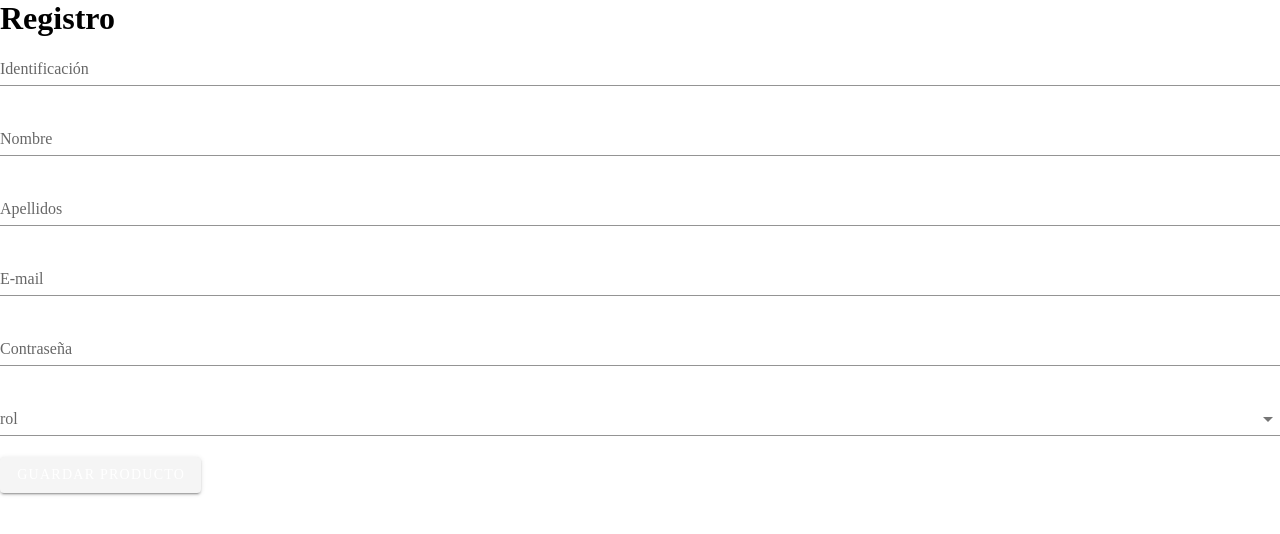
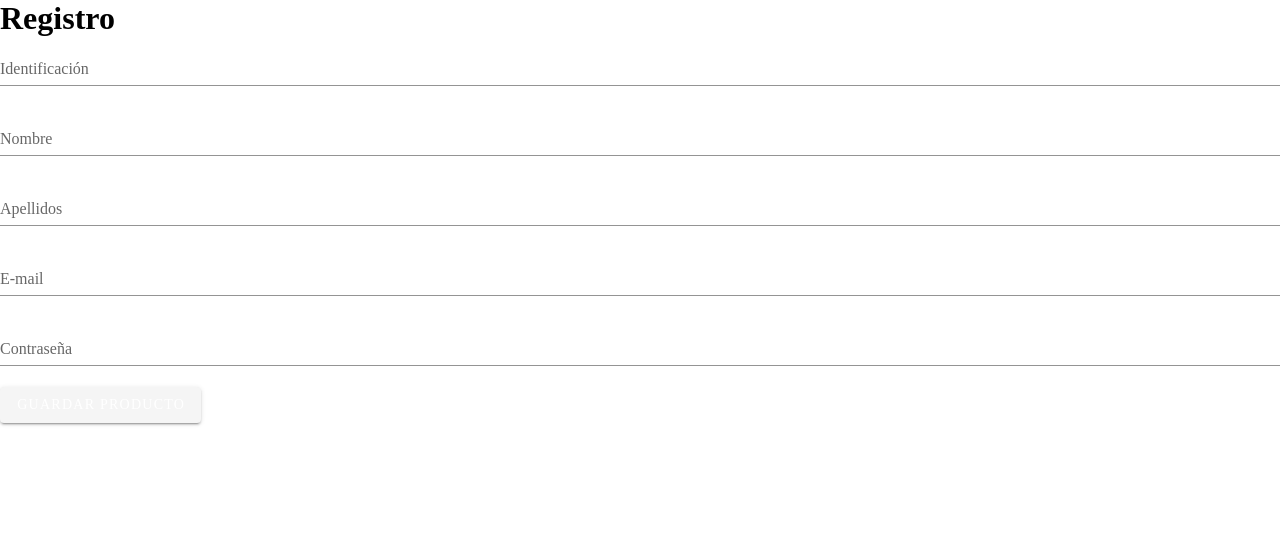
Before and after one commit to JuanDLCH/stayawake, a Nuxt app in the folder stayawake-nuxt/: page /register in a window 1280 px wide. Shown: the top 534 px of the page. Built offline with nearby package versions, Linux system fonts and the light colour scheme.

Commit message:
- Registro - Base de datos

```diff
--- a/stayawake-nuxt/pages/index.vue
+++ b/stayawake-nuxt/pages/index.vue
@@ -59,7 +59,7 @@
 
             <a href="">¿Olvidaste tu contraseña?</a>
 
-            <p>¿No tienes cuenta? <a href="">Registrate</a></p>
+            <p>¿No tienes cuenta? <a href="/register">Registrate</a></p>
           </div>
         </div>
       </div>
--- a/stayawake-nuxt/pages/register.vue
+++ b/stayawake-nuxt/pages/register.vue
@@ -39,14 +39,6 @@
             required
         ></v-text-field>
 
-        <v-select
-            v-model="product.role"
-            :rules="rules.required"
-            :item="role"
-            label="rol"
-            required
-        ></v-select>
-
         <v-btn color="success" @click="saveProduct()">Guardar producto</v-btn>
 
     </v-form>
@@ -62,17 +54,21 @@
         id: "",
         name: ""
       },
-      role:["Administrador", "Conductor"],
       rules:{
           required: [v => !!v || "El campo es obligatorio"]
       }
     }),
 
     methods: {
-      saveProduct(){
+     async saveProduct(){
           if(this.$refs.formRegister.validate()){
             let product = Object.assign({}, this.product);
             console.log(product);
+
+            //json-server --watch db.json -p 3001
+
+            let response = await this.$axios.post('http://localhost:3001/usuarios', product);
+            console.log(response);
           }else{
             console.log("Formualario incompleto");
           }
```
Also changed, not shown: 1 other file (tests, documents, lock files or other folders).
